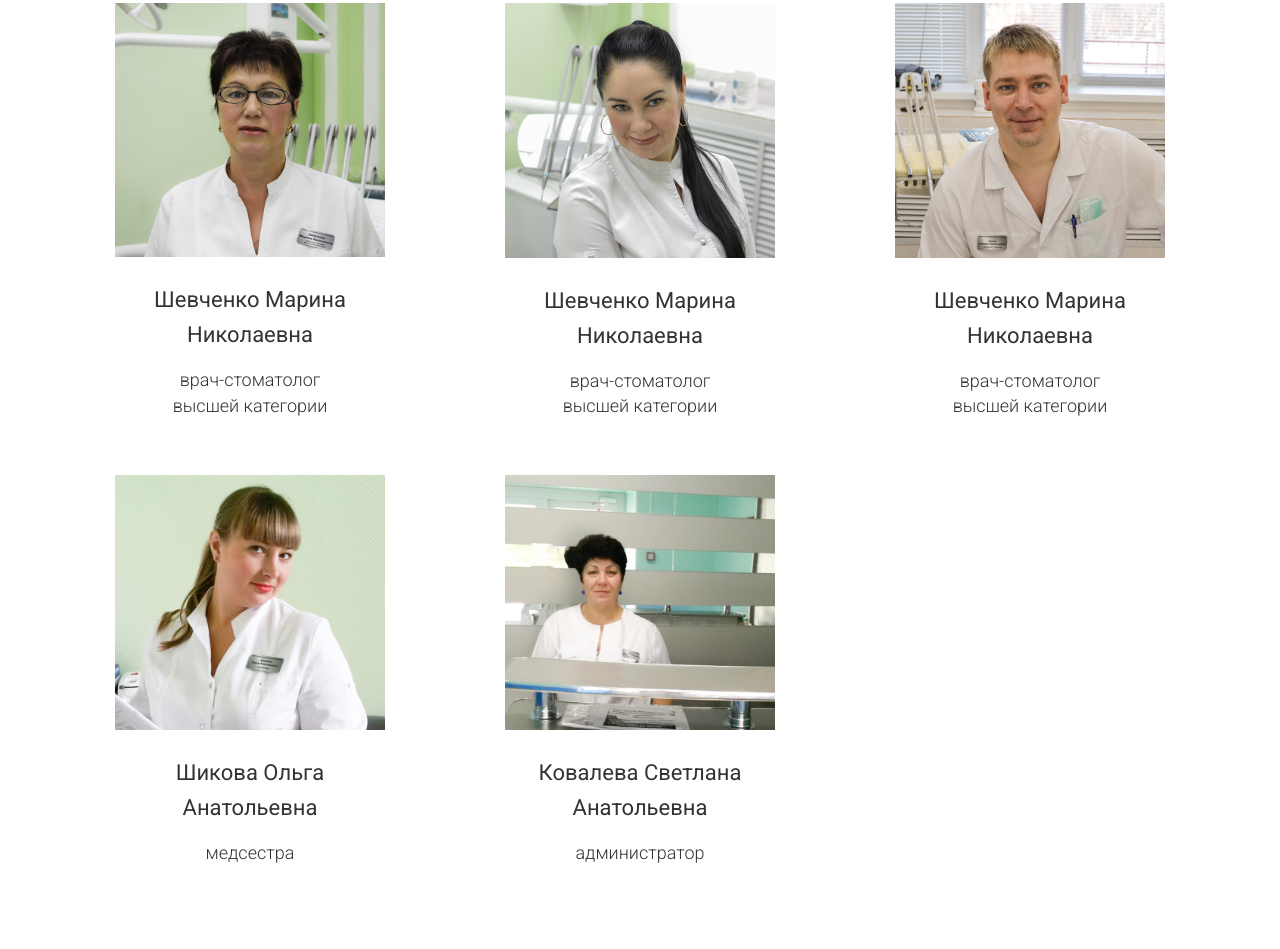
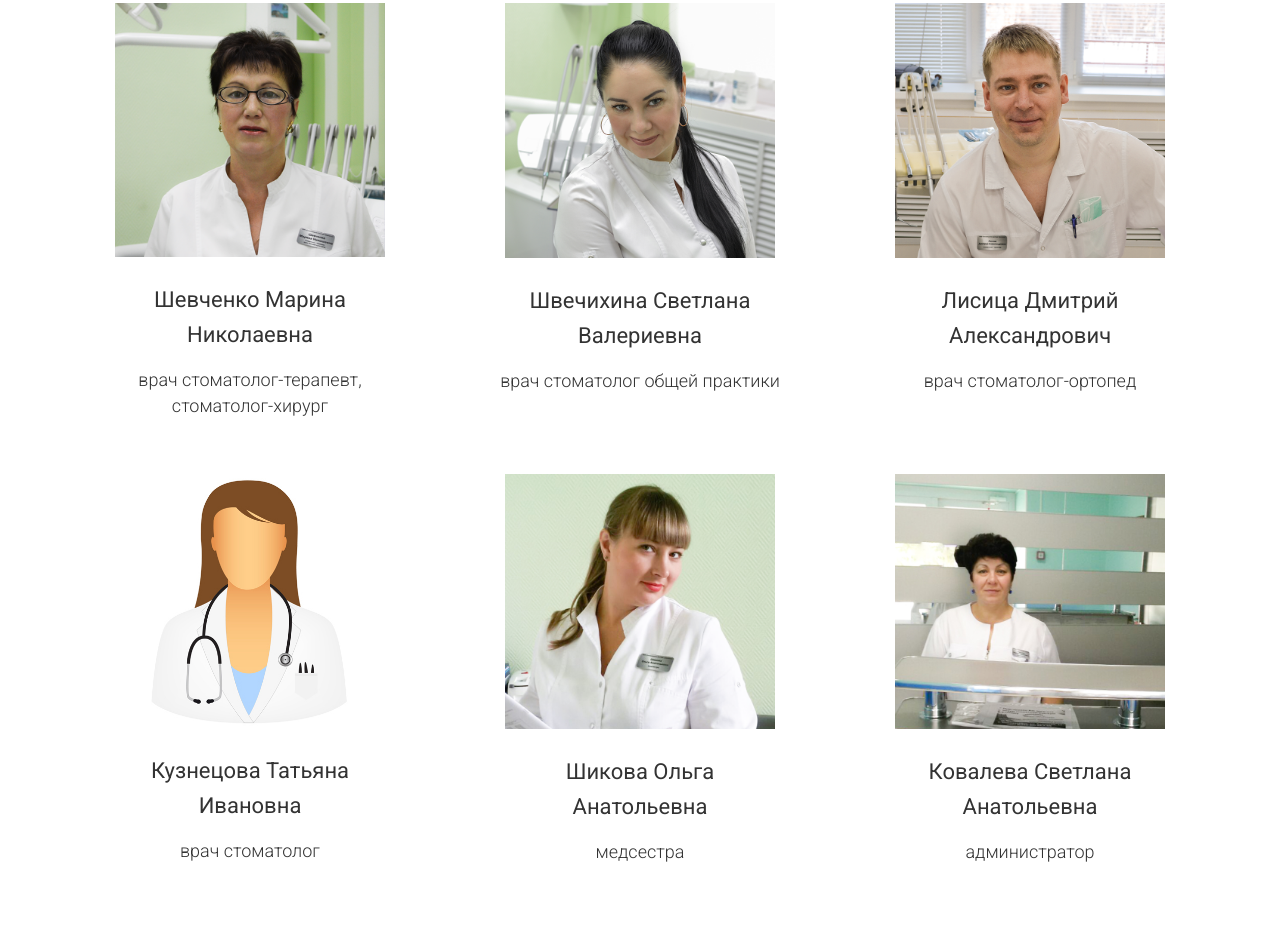
Before and after one commit to marinashevchenko/marinashevchenko, a plain HTML site: page index.html in a window 1280 px wide. Shown: the part 1811-2760 px from the top of the page. Drawn offline with nearby package versions, Linux system fonts and the light colour scheme.

Commit message:
more doctors

```diff
--- a/index.html
+++ b/index.html
@@ -123,43 +123,31 @@
         <div class="row">
             <div class="col-sm-4">
                 <img class="photomarina" src="img/marina.png" alt="Шевченко Марина Николаевна">
-                <h2>Шевченко Марина <br> Николаевна</h2>
-                <p>врач-стоматолог <br> высшей категории</p>
-                <div class="row">
-                    <div class="col-xs-8 col-xs-offset-2">
-
-                    </div>
-                </div>
-
+                <h2>Шевченко Марина<br>Николаевна</h2>
+                <p>врач стоматолог-терапевт,<br>стоматолог-хирург</p>
             </div>
 
             <div class="col-sm-4">
                 <img class="doctor2" src="img/doctor2.png" alt="Шевченко Марина Николаевна">
-                <h2>Шевченко Марина <br> Николаевна</h2>
-                <p>врач-стоматолог <br> высшей категории</p>
-                <div class="row">
-                    <div class="col-xs-8 col-xs-offset-2">
-
-                    </div>
-                </div>
-
+                <h2>Швечихина Светлана<br>Валериевна</h2>
+                <p>врач стоматолог общей практики</p>
             </div>
 
             <div class="col-sm-4">
                 <img class="doctor3" src="img/doctor3.png" alt="Шевченко Марина Николаевна">
-                <h2>Шевченко Марина <br> Николаевна</h2>
-                <p>врач-стоматолог <br> высшей категории</p>
-                <div class="row">
-                    <div class="col-xs-8 col-xs-offset-2">
-
-                    </div>
-                </div>
-
+                <h2>Лисица Дмитрий<br>Александрович</h2>
+                <p>врач стоматолог-ортопед</p>
             </div>
 
         </div>
 
         <div class="row">
+            <div class="col-sm-4">
+                <img class="admin" src="img/FEMALE-DOCTOR.jpg" alt="Ковалева Светлана Анатольевна">
+                <h2>Кузнецова Татьяна<br>Ивановна</h2>
+                <p>врач стоматолог</p>
+            </div>
+
             <div class="col-sm-4">
                 <img class="nurse" src="img/nurse.png" alt="Шикова Ольга Анатольевна">
                 <h2>Шикова Ольга <br> Анатольевна</h2>
@@ -171,7 +159,6 @@
                 <h2>Ковалева Светлана <br> Анатольевна</h2>
                 <p>администратор</p>
             </div>
-
         </div>
 
     </div>
@@ -227,7 +214,8 @@
         <div class="row">
             <div class="col-sm-4">
                 <div class="about">
-                     Открытие нашей клиники состоялось в 2014 году. Врачи, работающие у нас, имеют большой опыт работы. Приходите к нам, мы вас ждём! Но предварительно нужно записаться по телефону <br> +7 (38532) 4-57-50
+                     Открытие нашей клиники состоялось в 2014 году. Врачи, работающие у нас, имеют большой опыт работы. Приходите к нам, мы вас ждём! Но предварительно нужно записаться по телефону <br>
+                     <a href="tel:+73853245750">+7 (38532) 4-57-50</a>
                 </div>
             </div>
             <div class="col-sm-4">
```
Also changed, not shown: img/FEMALE-DOCTOR.jpg (added).
